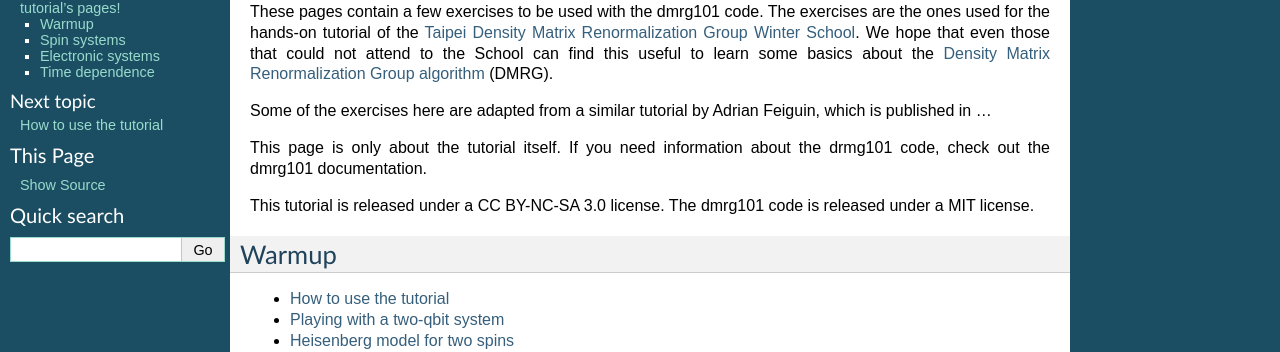
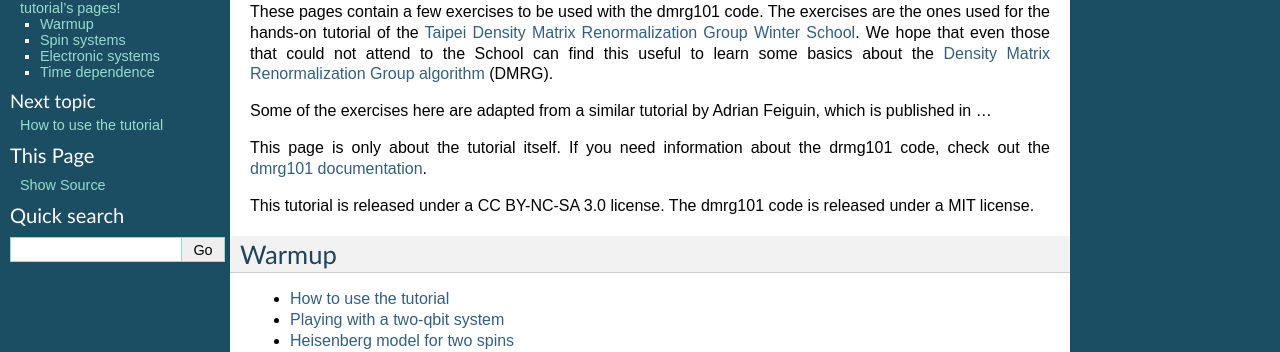
Before and after one commit to iglpdc/dmrg101_tutorial, a Sphinx documentation site: the page built from docs/index.rst, in a window 1280 px wide. Shown: the part 90-442 px from the top of the page. Built offline with Sphinx 7.4.7, drawn with Linux system fonts in a browser that asks for light colours; formulas are drawn with MathJax 3; pages that are not in the unit, such as notebooks, are missing from menus.

Commit message:
Adding website for doc.

```diff
--- a/docs/index.rst
+++ b/docs/index.rst
@@ -20,7 +20,8 @@ Some of the exercises here are adapted from a similar tutorial by Adrian
 Feiguin, which is published in ...
 
 This page is only about the tutorial itself. If you need information about
-the drmg101 code, check out the dmrg101 documentation.
+the drmg101 code, check out the `dmrg101 documentation
+<http://dmrg101.readthedocs.org/>`_.
 
 This tutorial is released under a CC BY-NC-SA 3.0 license. The dmrg101
 code is released under a MIT license.
```
Also changed, not shown: other parts of docs/index.rst (+0 -1 lines).
